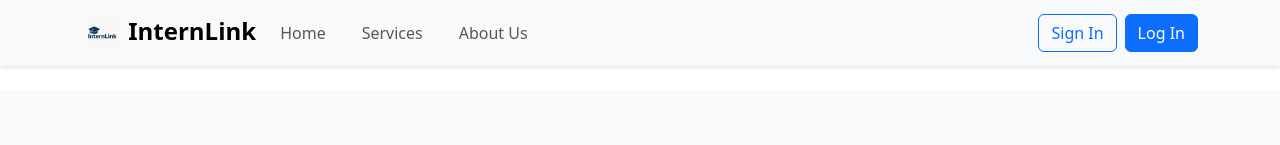
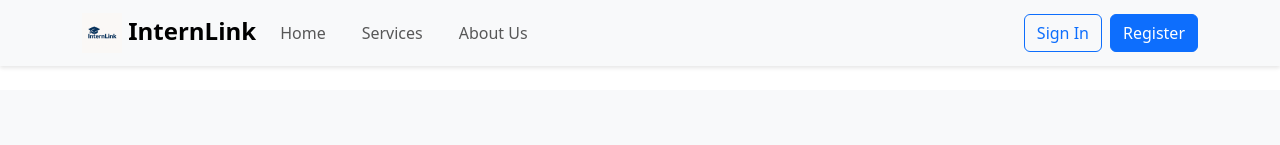
Before and after one commit to Omar-AbuShaheen/internlink, a React (Create React App) app: page / in a window 1280 px wide. Shown: the top 145 px of the page. Built offline with nearby package versions, Linux system fonts and the light colour scheme.

Commit message:
Add React Router links to NavBar buttons and menu

```diff
--- a/src/components/NavBar.js
+++ b/src/components/NavBar.js
@@ -1,13 +1,14 @@
 import React from 'react';
 import { Navbar, Nav, Button, Container } from 'react-bootstrap';
-import logo from '../images/logo.png'; // adjust path if needed
+import { Link } from 'react-router-dom';
+import logo from '../images/logo.png';
 import '../styles/NavBar.css';
 
 function NavigationBar() {
   return (
     <Navbar bg="light" expand="lg" className="mb-4">
       <Container>
-        <Navbar.Brand href="/">
+        <Navbar.Brand as={Link} to="/">
           <img
             src={logo}
             width="40"
@@ -20,13 +21,17 @@ function NavigationBar() {
         <Navbar.Toggle aria-controls="navbar-nav" />
         <Navbar.Collapse id="navbar-nav">
           <Nav className="me-auto">
-            <Nav.Link href="/">Home</Nav.Link>
-            <Nav.Link href="#services">Services</Nav.Link>
-            <Nav.Link href="#about">About Us</Nav.Link>
+            <Nav.Link as={Link} to="/">Home</Nav.Link>
+            <Nav.Link as={Link} to="/services">Services</Nav.Link>
+            <Nav.Link as={Link} to="/about">About Us</Nav.Link>
           </Nav>
           <Nav>
-            <Button variant="outline-primary" className="me-2">Sign In</Button>
-            <Button variant="primary">Log In</Button>
+            <Button as={Link} to="/login" variant="outline-primary" className="me-2">
+              Sign In
+            </Button>
+            <Button as={Link} to="/register" variant="primary">
+              Register
+            </Button>
           </Nav>
         </Navbar.Collapse>
       </Container>
```
